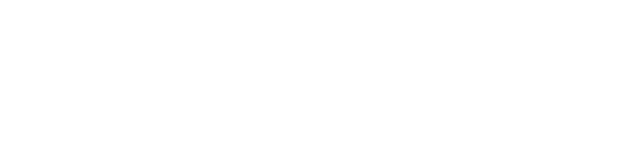
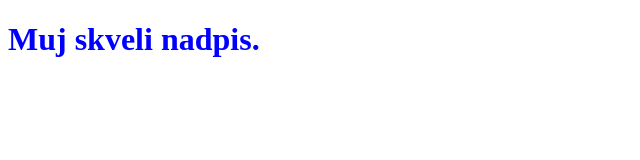
Before and after one commit to zast11/git-clone, a plain HTML site: page index.html in a window 1280 px wide. Shown: the whole page, without its empty margins (0-640 px from the left). Drawn offline with Linux system fonts and the light colour scheme.

Commit message:
Pridan nadipi h1 do index.html

```diff
--- a/index.html
+++ b/index.html
@@ -8,6 +8,6 @@
     <title>Document</title>
 </head>
 <body>
-
+<h1>Muj skveli nadpis.</h1>
 </body>
 </html>
```
